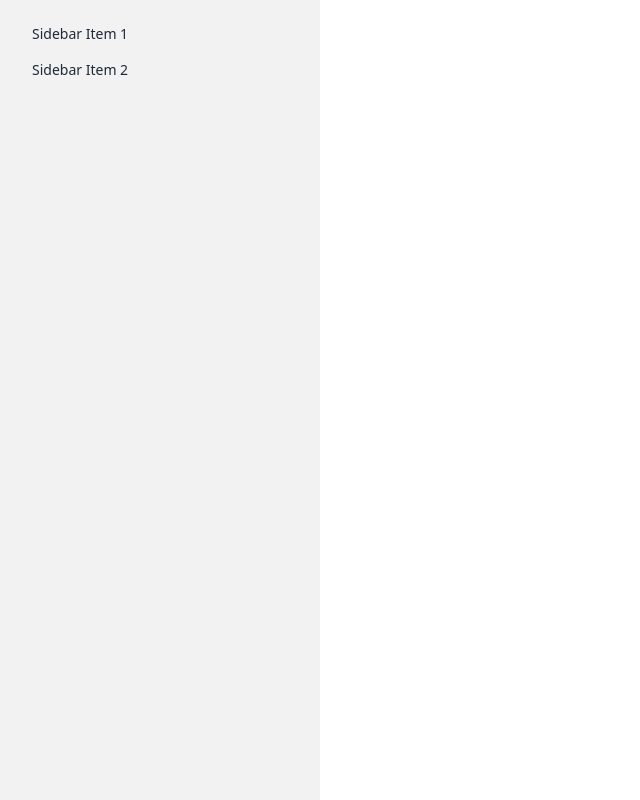
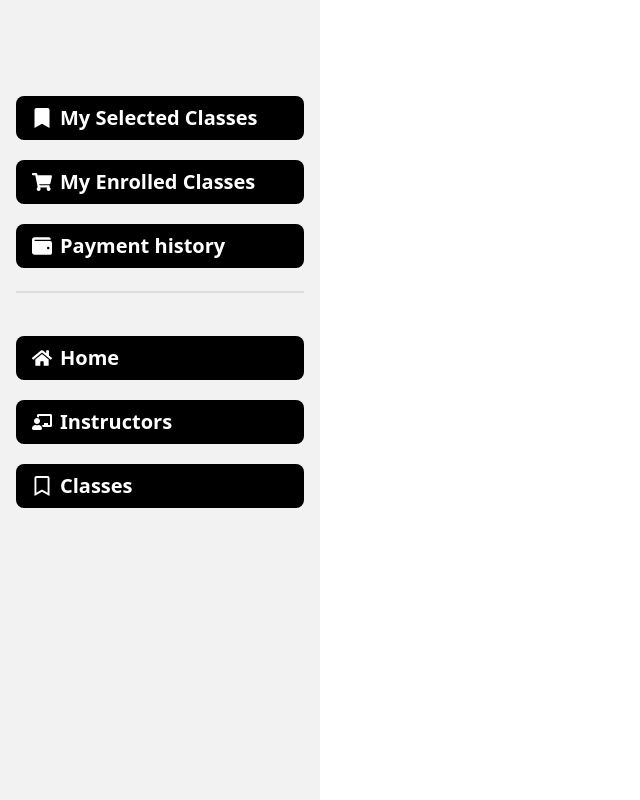
Before and after one commit to muntasirrifat23/Crazy-Camp-Client-, a React (Vite) app: page /dashboard in a window 1280 px wide. Shown: the whole page, without its empty margins (0-640 px from the left). Built offline with nearby package versions, Linux system fonts and the light colour scheme; no server answers.

Commit message:
student ui

```diff
--- a/src/Component/Classes/Classes.jsx
+++ b/src/Component/Classes/Classes.jsx
@@ -21,7 +21,7 @@ const Classes = () => {
                 <div className=''>All classess</div>
                 </div>
 
-                <div className='grid grid-cols-1 md:grid-cols-2 lg:grid-cols-3 gap-6 flex justify-center mt-10'>
+                <div className='grid grid-cols-1 md:grid-cols-2 lg:grid-cols-3 gap-6 flex justify-center mt-10 mb-10'>
 
                     {classes && classes.length > 0 ? (
                         classes.map(classItem => (
--- a/src/Component/Home/Home.jsx
+++ b/src/Component/Home/Home.jsx
@@ -14,7 +14,7 @@ const Home = () => {
         setIsDarkMode(!isDarkMode);
     };
     return (
-        <div>
+        <div className='text-black'>
             <Helmet>
                 <title>Crazy Camp | Home</title>
             </Helmet>
--- a/src/Component/Home/PopularClass/PopularClass.jsx
+++ b/src/Component/Home/PopularClass/PopularClass.jsx
@@ -13,7 +13,7 @@ const PopularClass = () => {
 
     }, [])
     return (
-        <div>
+        <div  className='text-black'>
              <div className='text-center mx-auto border-b-4 border-black md:w-3/12 sm:w-3/12 lg:w-/12 uppercase text-4xl text-red-800 font-bold border-dotted mt-20 mb-10'>
                 <div className=''>Popular classes</div>
                 </div>
--- a/src/Component/Home/PopularInstructor/PopularInstructor.jsx
+++ b/src/Component/Home/PopularInstructor/PopularInstructor.jsx
@@ -14,7 +14,7 @@ const PopularInstructor = () => {
 
     }, [])
     return (
-        <div>
+        <div className='text-black'>
             <div className='text-center mx-auto my-10 border-b-4 border-black md:w-3/12 sm:w-5/12 lg:w-3/12 mt-15 uppercase text-4xl text-red-800 font-bold border-dotted'>
                 Popular Instructor
             </div>
--- a/src/Component/NotFound/NotFound.jsx
+++ b/src/Component/NotFound/NotFound.jsx
@@ -1,9 +1,13 @@
 import React from 'react';
-
+import im404 from '../../../public/image404.webp'
 const NotFound = () => {
     return (
-        <div>
-            not
+        <div className="flex flex-col justify-center items-center uppercase h-screen">
+            <div className='font-bold text-4xl mb-3'>-- OPPS! Wrong Content --</div>
+            <div>
+            <img src={im404} alt="404 Image" className="w-full max-w-screen-xl sm:w-auto sm:max-w-none" />
+            </div>
+
         </div>
     );
 };
--- a/src/Dashboard/Dashboard.jsx
+++ b/src/Dashboard/Dashboard.jsx
@@ -1,9 +1,15 @@
 import React from 'react';
-import { Outlet } from 'react-router-dom';
+import { Helmet } from 'react-helmet-async';
+import { Link, Outlet } from 'react-router-dom';
+import { FaBookmark, FaChalkboardTeacher, FaHome, FaRegBookmark, FaShoppingCart, FaWallet } from 'react-icons/fa';
 
 const Dashboard = () => {
+    // const isAdmin = true;
     return (
         <div>
+            <Helmet>
+                <title>Crazy Camp | Dashboard</title>
+            </Helmet>
             <div className="drawer drawer-mobile lg:drawer-open">
                 <input id="my-drawer-2" type="checkbox" className="drawer-toggle" defaultChecked />
                 <div className="drawer-content flex flex-col items-center justify-center">
@@ -17,8 +23,23 @@ const Dashboard = () => {
                     <label htmlFor="my-drawer-2" className="drawer-overlay"></label>
                     <ul className="menu p-4 w-80 h-full bg-base-200 text-base-content">
                         {/* Sidebar content here */}
-      <li><a>Sidebar Item 1</a></li>
-      <li><a>Sidebar Item 2</a></li>
+
+                        <li className='font-semibold mt-20 text-xl'>
+                            <Link to='/dashboard/selectedClass' className='bg-black text-white'><FaBookmark></FaBookmark> My Selected Classes</Link>
+                            <Link to='/dashboard/enrollClass' className='bg-black text-white mt-5'><FaShoppingCart></FaShoppingCart> My Enrolled Classes</Link>
+                            <Link to='/dashboard/history' className='bg-black text-white mt-5'><FaWallet></FaWallet>Payment history</Link>
+                        </li>
+
+
+                        <div className="divider"></div>
+
+                        {/* another */}
+                        <li className='text-xl font-semibold'>
+                            <Link className='bg-black text-white mt-5' to='/'><FaHome></FaHome> Home</Link>
+                            <Link className='bg-black text-white mt-5' to='/instructors'><FaChalkboardTeacher></FaChalkboardTeacher> Instructors</Link>
+                            <Link className='bg-black text-white mt-5' to='/classes'><FaRegBookmark></FaRegBookmark> Classes</Link>
+                        </li>
+
                     </ul>
 
                 </div>
--- /dev/null
+++ b/src/Dashboard/Student/EnrolledClass.jsx
@@ -0,0 +1,11 @@
+import React from 'react';
+
+const EnrolledClass = () => {
+    return (
+        <div>
+            EnrolledClass
+        </div>
+    );
+};
+
+export default EnrolledClass;
--- /dev/null
+++ b/src/Dashboard/Student/PaymentHistory.jsx
@@ -0,0 +1,11 @@
+import React from 'react';
+
+const PaymentHistory = () => {
+    return (
+        <div>
+            PaymentHistory
+        </div>
+    );
+};
+
+export default PaymentHistory;
--- /dev/null
+++ b/src/Dashboard/Student/SelectedClass.jsx
@@ -0,0 +1,11 @@
+import React from 'react';
+
+const SelectedClass = () => {
+    return (
+        <div>
+            SelectedClass
+        </div>
+    );
+};
+
+export default SelectedClass;
```
Also changed, not shown: src/main.jsx (+13 -1 lines), public/404image.jpeg (added), public/image404.webp (added), src/readme.md. Lines whose indentation alone changed are shown as unchanged.
